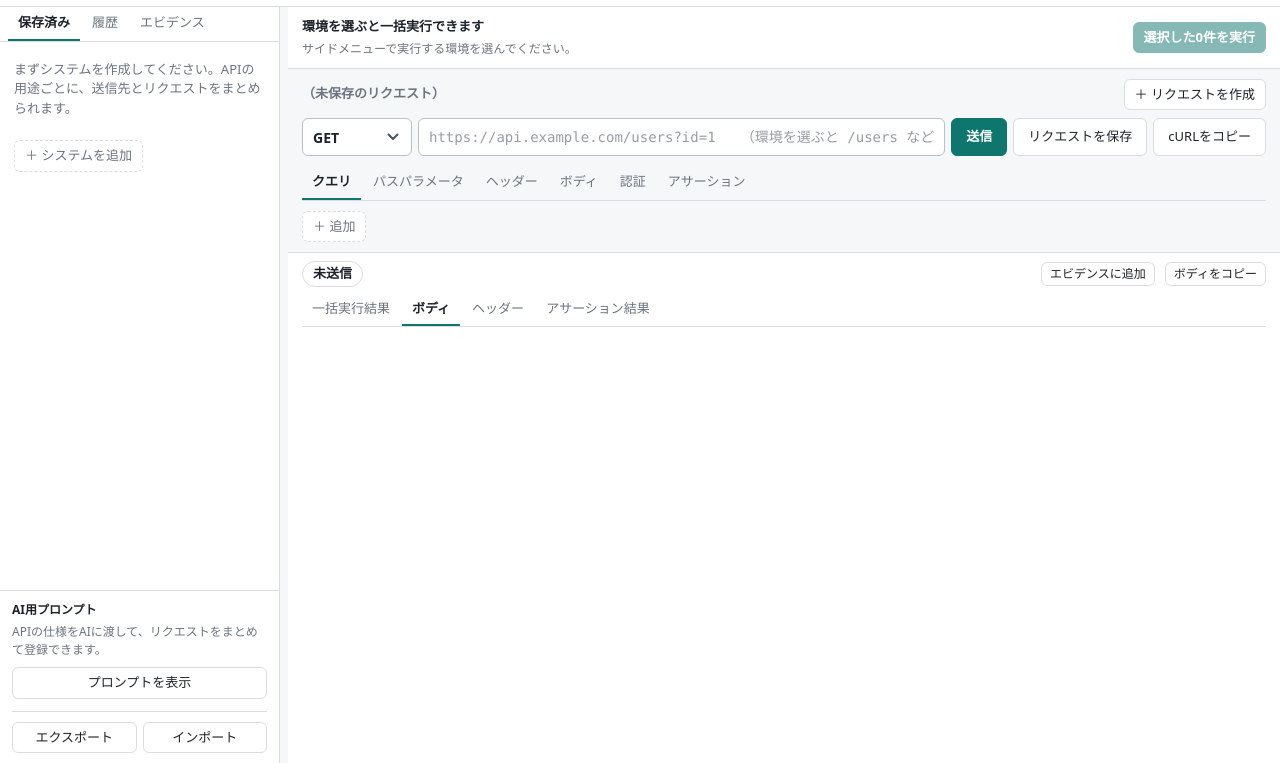
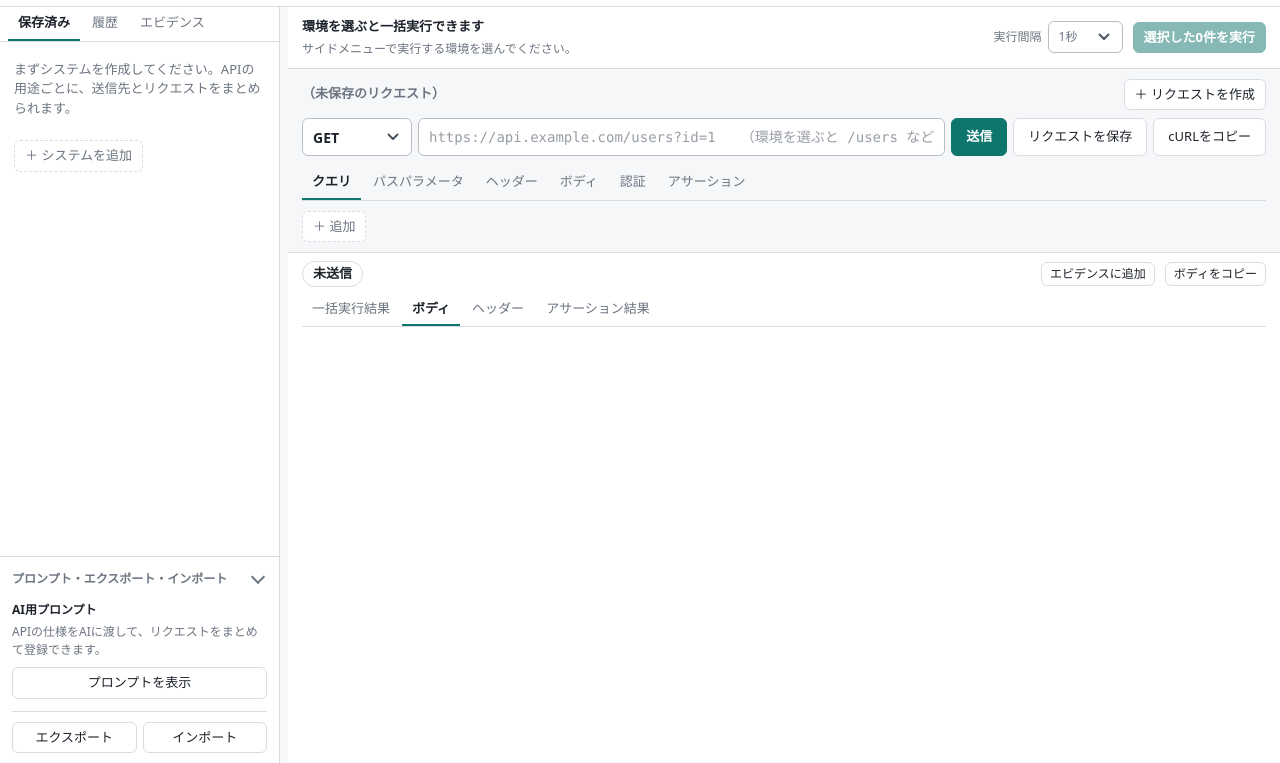
Before and after one commit to conte0745/evirest, a browser extension: page app.html in a window 1280 px wide. Shown: the part 37-800 px from the top of the page. Drawn offline with Linux system fonts and the light colour scheme.

Commit message:
微修正

```diff
--- a/app.css
+++ b/app.css
@@ -113,7 +113,17 @@ body.resizing-side #sideResize::after { background: var(--accent); }
 #sideResize:focus-visible { outline: 2px solid var(--accent); outline-offset: -2px; }
 body.resizing-side, body.resizing-side * { cursor: col-resize !important; user-select: none !important; }
 .side-pane { flex: 1; overflow: auto; padding: 6px 8px; }
-.side-foot { display: flex; flex-direction: column; gap: 4px; padding: 10px 12px; border-top: 1px solid var(--line); }
+.side-foot { padding: 6px 12px 10px; border-top: 1px solid var(--line); }
+.foot-toggle {
+  display: flex; align-items: center; gap: 4px; width: 100%; padding: 4px 0; border: none; background: none;
+  font-size: 12px; font-weight: 700; color: var(--muted); text-align: left;
+}
+.foot-toggle:hover { background: none; color: var(--text); }
+.foot-toggle .tw { margin-left: auto; color: inherit; }
+/* 上下の矢印: 開いているときは下向き（押すと下にたたむ）、閉じているときは上向き（押すと上に開く） */
+.tw.ud::before { transform: translateY(2px) rotate(-135deg); }
+.tw.ud.open::before { transform: translateY(-2px) rotate(45deg); }
+.foot-body { display: flex; flex-direction: column; gap: 4px; padding-top: 6px; }
 .foot-title { font-size: 12px; font-weight: 700; }
 .foot-text { font-size: 12px; color: var(--muted); margin-bottom: 4px; }
 .foot-row { display: flex; gap: 6px; margin-top: 8px; padding-top: 10px; border-top: 1px solid var(--line); }
@@ -134,9 +144,9 @@ body.resizing-side, body.resizing-side * { cursor: col-resize !important; user-s
   border-left: 3px solid transparent;
 }
 .env-head:hover { background: var(--hover); }
-.env-head .tw { width: 18px; height: 24px; flex: none; display: grid; place-items: center; color: var(--text); }
-.env-head .tw::before { content: ''; width: 8px; height: 8px; border-right: 2px solid currentColor; border-bottom: 2px solid currentColor; transform: rotate(-45deg); }
-.env-head .tw.open::before { transform: translateY(-2px) rotate(45deg); }
+.tw { width: 18px; height: 24px; flex: none; display: grid; place-items: center; color: var(--text); }
+.tw::before { content: ''; width: 8px; height: 8px; border-right: 2px solid currentColor; border-bottom: 2px solid currentColor; transform: rotate(-45deg); }
+.tw.open::before { transform: translateY(-2px) rotate(45deg); }
 .env-head .name { font-weight: 600; white-space: nowrap; }
 .env-head .sub { flex: 1; min-width: 0; overflow: hidden; text-overflow: ellipsis; white-space: nowrap; color: var(--muted); font: 11px var(--mono); }
 .env-head.on { border-left-color: var(--accent); background: var(--hover); }
@@ -170,6 +180,8 @@ main { flex: 1; min-width: 0; display: flex; flex-direction: column; }
 .batch-controls { flex: none; display: flex; align-items: center; justify-content: space-between; flex-wrap: wrap; gap: 8px 16px; padding: 10px 14px; background: var(--panel); border-bottom: 1px solid var(--line); }
 .batch-controls > div { min-width: 0; overflow-wrap: anywhere; }
 .batch-hint { font-size: 12px; color: var(--muted); margin-top: 3px; }
+.batch-controls > .batch-actions { display: flex; align-items: center; gap: 10px; flex: none; }
+.batch-interval { display: flex; align-items: center; gap: 6px; font-size: 12px; color: var(--muted); white-space: nowrap; }
 #request { padding: 10px 14px 0; border-bottom: 1px solid var(--line); background: var(--bg); }
 .req-name { font-weight: 600; min-height: 20px; margin-bottom: 4px; color: var(--muted); }
 .request-heading { display: flex; gap: 10px; align-items: center; justify-content: space-between; margin-bottom: 8px; }
--- a/app.html
+++ b/app.html
@@ -25,12 +25,18 @@
     <div id="side-history" class="side-pane" hidden></div>
     <div id="side-evidence" class="side-pane" hidden></div>
     <div class="side-foot">
+      <button id="footToggle" class="foot-toggle" aria-expanded="true" aria-controls="footBody" title="クリックで開閉">
+        <span>プロンプト・エクスポート・インポート</span>
+        <span class="tw ud open" aria-hidden="true"></span>
+      </button>
+      <div id="footBody" class="foot-body">
         <div class="foot-title">AI用プロンプト</div>
         <div class="foot-text">APIの仕様をAIに渡して、リクエストをまとめて登録できます。</div>
         <button id="copyPrompt">プロンプトを表示</button>
         <div class="foot-row">
           <button id="exportBtn">エクスポート</button>
           <button id="importBtn">インポート</button>
+        </div>
       </div>
     </div>
   </aside>
@@ -42,7 +48,12 @@
         <strong id="batchTarget">環境を選ぶと一括実行できます</strong>
         <div id="batchHint" class="batch-hint">チェックしたリクエストを送信し、結果をすべてエビデンスに保存します。</div>
       </div>
+      <div class="batch-actions">
+        <label class="batch-interval" title="1件終わってから次を送るまでの待ち時間。送信先に負荷をかけないための設定です">実行間隔
+          <select id="batchInterval"></select>
+        </label>
         <button id="batchRun" class="primary" disabled>選択したリクエストを実行</button>
+      </div>
     </div>
     <section id="request">
       <div class="request-heading">
--- a/app.js
+++ b/app.js
@@ -189,8 +189,15 @@ async function send(fromBatch = false) {
   return last;
 }
 
+// 次の送信までの待ち時間。中止されたらすぐに終わる
+function batchWait(run, ms) {
+  return new Promise((resolve) => {
+    const timer = setTimeout(resolve, ms);
+    run.cancelWait = () => { clearTimeout(timer); resolve(); };
+  });
+}
 async function runBatch() {
-  if (batch) { batch.stopped = true; ctrl?.abort(); return; }
+  if (batch) { batch.stopped = true; batch.cancelWait?.(); ctrl?.abort(); return; }
   if (ctrl) { toast('現在の送信が終わってから一括実行してください'); return; }
   const system = curSystem();
   const environment = curEnv();
@@ -210,6 +217,8 @@ async function runBatch() {
   box.hidden = false;
   showTab('res', 'batch');
   button.textContent = '実行を中止';
+  const interval = batchIntervalOf(state.batchInterval);
+  $('#batchInterval').disabled = true;
   $('#side').inert = true;
   $('#request').inert = true;
   $('#addEv').disabled = true;
@@ -217,6 +226,11 @@ async function runBatch() {
   try {
     for (const request of requests) {
       if (run.stopped) break;
+      if (completed > 0) {
+        progress.textContent = `${system.name} / ${environment.name} — ${completed} / ${requests.length} 件 完了。次の送信まで待機中（${interval / 1000}秒間隔）`;
+        await batchWait(run, interval);
+        if (run.stopped) break;
+      }
       progress.textContent = `${system.name} / ${environment.name} — ${completed + 1} / ${requests.length} 件 実行中`;
       req = Object.assign(blankReq(), request);
       req.auth = Object.assign(blankReq().auth, req.auth);
@@ -243,6 +257,7 @@ async function runBatch() {
     req = original;
     batch = null;
     updateBatchControls();
+    $('#batchInterval').disabled = false;
     $('#side').inert = false;
     $('#request').inert = false;
     $('#addEv').disabled = false;
@@ -540,7 +555,7 @@ function updateBatchControls() {
   const selected = system?.requests.filter((r) => r.batchSelected === true).length || 0;
   $('#batchTarget').textContent = env ? `一括実行：${system.name} / ${env.name}` : '環境を選ぶと一括実行できます';
   $('#batchHint').textContent = env
-    ? `一覧で選んだ${selected}件を順番に送信します。結果はすべてエビデンスに保存します。`
+    ? `一覧で選んだ${selected}件を、${batchIntervalOf(state.batchInterval) / 1000}秒の間隔をあけて順番に送信します。結果はすべてエビデンスに保存します。`
     : 'サイドメニューで実行する環境を選んでください。';
   $('#batchRun').textContent = `選択した${selected}件を実行`;
   $('#batchRun').disabled = !env || !selected;
@@ -981,6 +996,24 @@ async function exportXlsxReport(list, masked) {
 }
 
 /* ---------- イベント登録・起動 ---------- */
+// サイドメニュー下部（AI用プロンプト・エクスポート・インポート）の折りたたみ
+function initSideFoot() {
+  const toggle = $('#footToggle');
+  const apply = () => {
+    const open = !state.footCollapsed;
+    $('#footBody').hidden = !open;
+    toggle.setAttribute('aria-expanded', String(open));
+    $('.tw', toggle).classList.toggle('open', open);
+  };
+  toggle.addEventListener('click', () => { state.footCollapsed = !state.footCollapsed; apply(); persist(); });
+  apply();
+}
+function initBatchInterval() {
+  const select = $('#batchInterval');
+  select.replaceChildren(...BATCH_INTERVALS.map((ms) => h('option', { value: ms }, `${ms / 1000}秒`)));
+  select.value = batchIntervalOf(state.batchInterval);
+  select.addEventListener('change', () => { state.batchInterval = batchIntervalOf(select.value); updateBatchControls(); persist(); });
+}
 function initSideResize() {
   const handle = $('#sideResize');
   const side = $('#side');
@@ -1088,6 +1121,8 @@ function bind() {
   const saved = await store.get().catch(() => null);
   if (saved) {
     state.sidebarWidth = Number.isFinite(saved.sidebarWidth) ? saved.sidebarWidth : 280;
+    state.batchInterval = batchIntervalOf(saved.batchInterval);
+    state.footCollapsed = saved.footCollapsed === true;
     state.history = saved.history || [];
     if (saved.systems) {
       state.systems = saved.systems;
@@ -1119,6 +1154,8 @@ function bind() {
   if (typeof chrome !== 'undefined' && chrome.runtime && chrome.runtime.getManifest) $('#appVer').textContent = 'v' + chrome.runtime.getManifest().version;
   initTabs();
   initSideResize();
+  initSideFoot();
+  initBatchInterval();
   bind();
   syncUI();
   renderSaved();
--- a/core.js
+++ b/core.js
@@ -226,6 +226,9 @@ const envColor = (color) => /^#[0-9a-f]{6}$/i.test(color || '') ? color : '';
 function normEnv(e) {
   return { id: uid(), name: String(e.name || '環境'), baseUrl: String(e.baseUrl ?? ''), port: String(e.port ?? ''), color: envColor(e.color), vars: normRows(e.vars) };
 }
+// 一括実行で、1件終わってから次を送るまでの待ち時間（ミリ秒）。送信先に負荷をかけないよう、間隔なしは選べない
+const BATCH_INTERVALS = [500, 1000, 2000, 5000, 10000];
+const batchIntervalOf = (v) => (BATCH_INTERVALS.includes(Number(v)) ? Number(v) : 1000);
 const batchSelectedOf = (r) => typeof r.batchSelected === 'boolean' ? r.batchSelected : r.recordEvidence === true;
 function normReq(r) {
   const q = Object.assign(blankReq(), r, { id: uid() });
@@ -607,6 +610,6 @@ function evidenceSheets(list, masked) {
 // Node.js のテスト用
 if (typeof module === 'object') {
   module.exports = {
-    uid, clone, fmtSize, blankReq, groupRequests, splitUrl, dec, enc, queryRows, queryTemplateUrl, syncQueryRows, pathParamNames, varsOf, sub, ABS, envBase, envBaseUrl, joinUrl, b64, buildRequest, TARGETS, OPS, jsonPath, evalAssert, checkAsserts, normRows, batchSelectedOf, envColor, normEnv, normReq, systemsFromV1, parseImport, mergeImport, AI_PROMPT, EV_MAX, SENSITIVE, esc, fmtTime, evidenceHtml, XL_LINE, XL_CELL, xlText, xlBodyRows, evidenceSheets,
+    uid, clone, fmtSize, blankReq, groupRequests, splitUrl, dec, enc, queryRows, queryTemplateUrl, syncQueryRows, pathParamNames, varsOf, sub, ABS, envBase, envBaseUrl, joinUrl, b64, buildRequest, TARGETS, OPS, jsonPath, evalAssert, checkAsserts, normRows, BATCH_INTERVALS, batchIntervalOf, batchSelectedOf, envColor, normEnv, normReq, systemsFromV1, parseImport, mergeImport, AI_PROMPT, EV_MAX, SENSITIVE, esc, fmtTime, evidenceHtml, XL_LINE, XL_CELL, xlText, xlBodyRows, evidenceSheets,
   };
 }
```
Also changed, not shown: test/batch.test.js (+40 -2 lines), README.md. Lines whose indentation alone changed are shown as unchanged.
